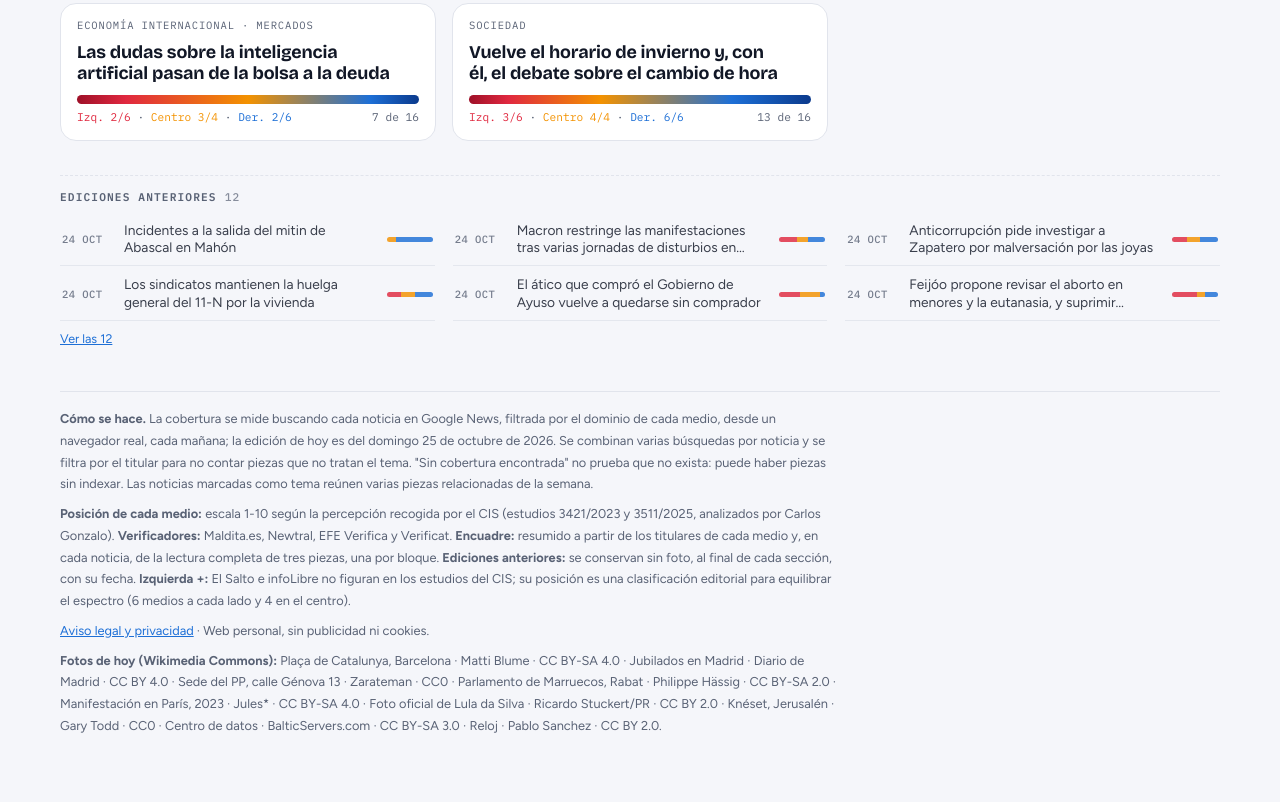
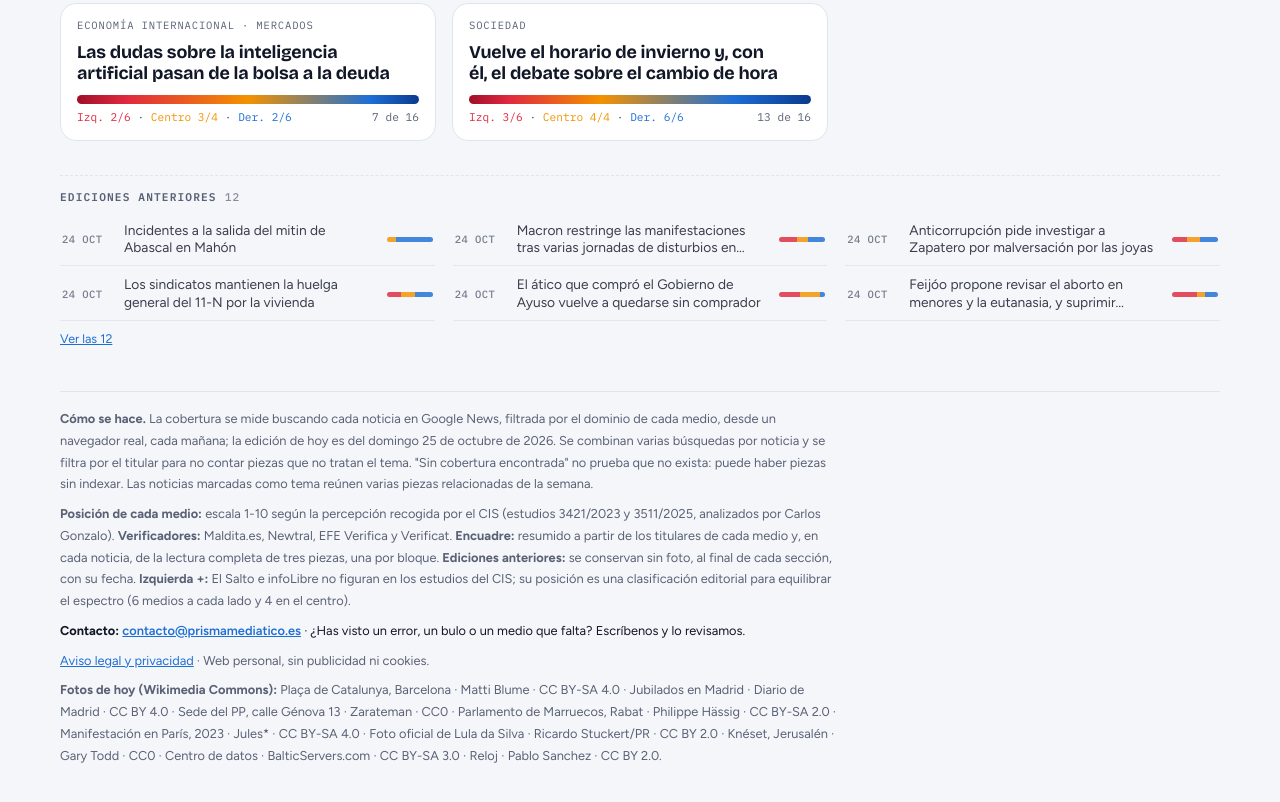
Before and after one commit to mmonrealestudio-bit/PrismaMediatico, a plain HTML site: page index.html in a window 1280 px wide. Shown: the part 1478-2280 px from the top of the page. Drawn offline with Linux system fonts and the light colour scheme.

Commit message:
Contacto visible en el pie
Co-Authored-By: Claude Opus 5.5 <noreply@anthropic.com>
Claude-Session: https://claude.ai/code/session_017Yq5QSqMMnszaYDYxw7xRC

```diff
--- a/index.html
+++ b/index.html
@@ -291,6 +291,7 @@ table.compare td.flag{color:var(--oc, var(--red)); font-weight:800}
 
 footer{margin-top:44px; padding-top:16px; border-top:1px solid var(--border); font-size:.8rem; color:var(--muted); line-height:1.7}
 footer p{margin:0 0 8px; max-width:95ch}
+.contacto{color:var(--fg)} .contacto a{font-weight:600; overflow-wrap:anywhere}
 </style>
 </head>
 <body>
@@ -304,6 +305,7 @@ footer p{margin:0 0 8px; max-width:95ch}
   <footer>
     <p><b>Cómo se hace.</b> La cobertura se mide buscando cada noticia en Google News, filtrada por el dominio de cada medio, desde un navegador real, cada mañana; la edición de hoy es del <span id="fecha-medida"></span>. Se combinan varias búsquedas por noticia y se filtra por el titular para no contar piezas que no tratan el tema. "Sin cobertura encontrada" no prueba que no exista: puede haber piezas sin indexar. Las noticias marcadas como tema reúnen varias piezas relacionadas de la semana.</p>
     <p><b>Posición de cada medio:</b> escala 1-10 según la percepción recogida por el CIS (estudios 3421/2023 y 3511/2025, analizados por Carlos Gonzalo). <b>Verificadores:</b> Maldita.es, Newtral, EFE Verifica y Verificat. <b>Encuadre:</b> resumido a partir de los titulares de cada medio y, en cada noticia, de la lectura completa de tres piezas, una por bloque. <b>Ediciones anteriores:</b> se conservan sin foto, al final de cada sección, con su fecha. <b>Izquierda +:</b> El Salto e infoLibre no figuran en los estudios del CIS; su posición es una clasificación editorial para equilibrar el espectro (6 medios a cada lado y 4 en el centro).</p>
+    <p class="contacto"><b>Contacto:</b> <a href="mailto:contacto@prismamediatico.es">contacto@prismamediatico.es</a> · ¿Has visto un error, un bulo o un medio que falta? Escríbenos y lo revisamos.</p>
     <p><a href="aviso-legal.html">Aviso legal y privacidad</a> · Web personal, sin publicidad ni cookies.</p>
     <p id="credits"></p>
   </footer>
```
